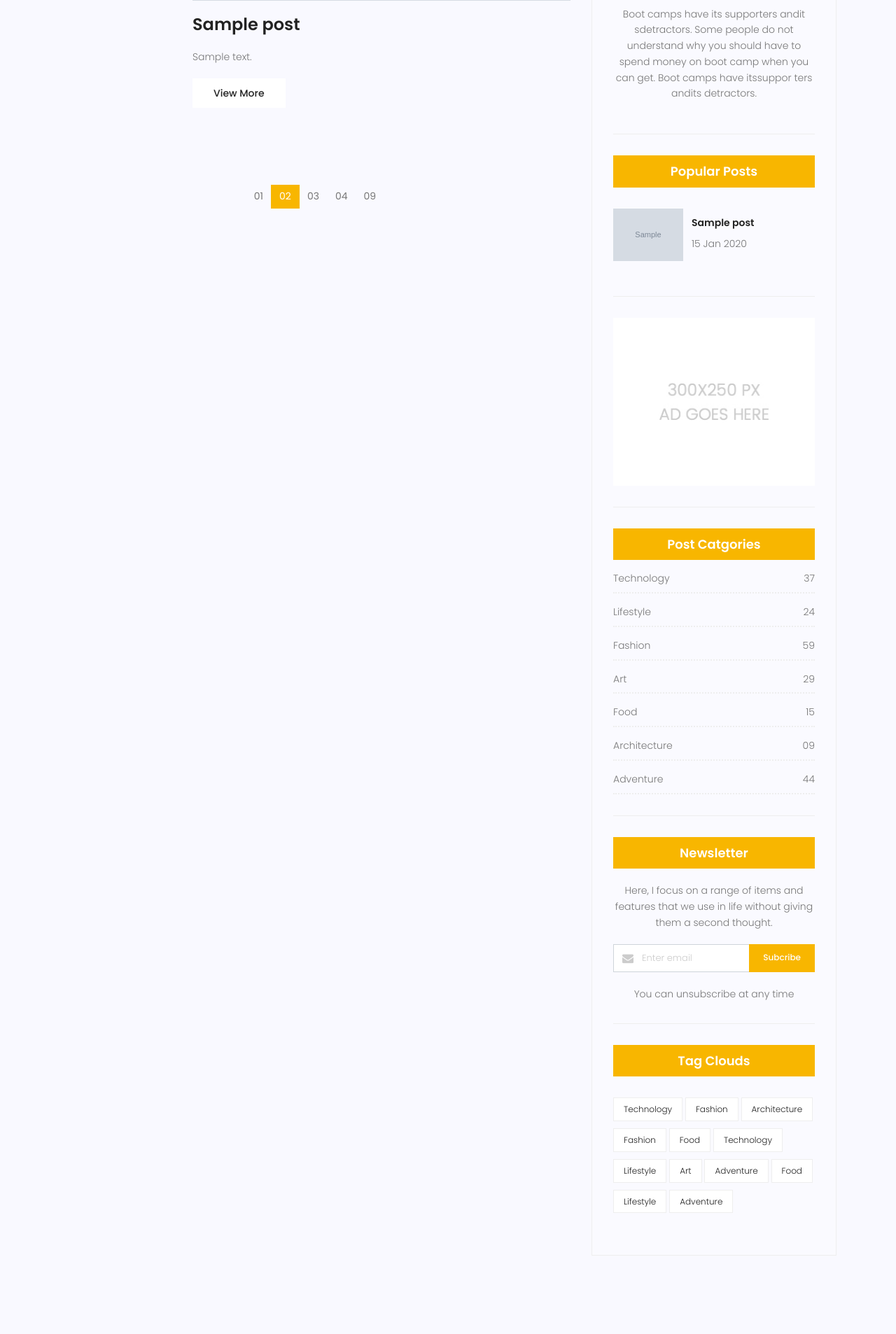
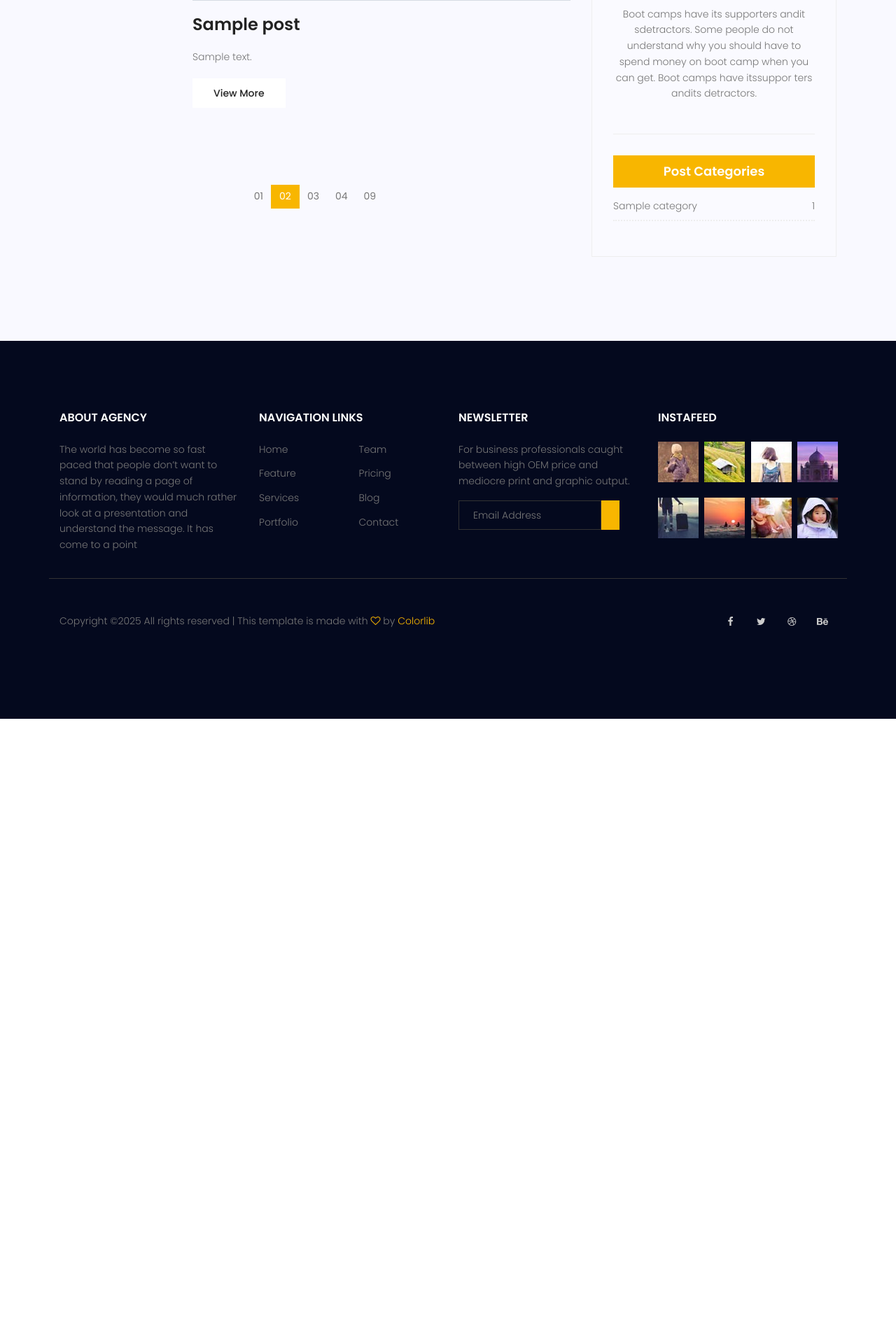
Before and after one commit to Navideyar/mysite, a Django app: page /blog/ in a window 1280 px wide. Shown: the part 1486-3392 px from the top of the page at 70% size. After the commit the page ends 2513 px from the top, so only its background shows below. Run offline with Django 4.2, Linux system fonts and the light colour scheme; tables that the repository leaves empty hold one stand-in row (values such as "Sample post"); grey boxes marked "Sample" are stand-in pictures; some libraries are stand-ins or nearby versions.

Commit message:
fix post categories

```diff
--- a/blog/templatetags/blog_tags.py
+++ b/blog/templatetags/blog_tags.py
@@ -1,5 +1,5 @@
 from django import template
-from blog.models import Post
+from blog.models import Post, Category
 register = template.Library()
 
 @register.simple_tag(name='totalposts')
@@ -20,3 +20,12 @@ def snippet(value, arg):
 def latestpost(arg=3):
     posts = Post.objects.filter(status=1).order_by('-published_date')[:arg]
     return {'posts': posts}
+
+@register.inclusion_tag('blog/blog-post-categories.html')
+def postcategories():
+    posts = Post.objects.filter(status=1)
+    categories = Category.objects.all()
+    cat_dict = {}
+    for name in categories:
+        cat_dict[name] = posts.filter(category=name).count()
+    return {'categories': cat_dict}
--- a/templates/blog/blog-home.html
+++ b/templates/blog/blog-home.html
@@ -1,4 +1,9 @@
-{% extends 'base.html' %} {% load static %} {% block content %}
+{% extends 'base.html' %}
+{% load static %}
+{% load blog_tags %}
+
+{% block content %}
+
 <!-- start banner Area -->
 <section
   class="banner-area relative blog-home-banner"
@@ -213,11 +218,8 @@
         <div class="widget-wrap">
           {% include "blog/blog-search.html" %}
           {% include "blog/blog-writer.html" %}
-          {% include "blog/blog-popular-post.html" %}
-          {% include "blog/blog-ads.html" %}
-          {% include "blog/blog-post-categories.html" %}
-          {% include "blog/blog-newsletter.html" %}
-          {% include "blog/blog-tags.html" %}
+          {% postcategories %}
+
         </div>
       </div>
     </div>
--- a/templates/blog/blog-post-categories.html
+++ b/templates/blog/blog-post-categories.html
@@ -1,49 +1,16 @@
 {% load static %}
 
 <div class="single-sidebar-widget post-category-widget">
-    <h4 class="category-title">Post Catgories</h4>
+    <h4 class="category-title">Post Categories</h4>
     <ul class="cat-list">
+
+      {% for name, count in categories.items %}
       <li>
         <a href="#" class="d-flex justify-content-between">
-          <p>Technology</p>
-          <p>37</p>
+          <p>{{ name }}</p>
+          <p>{{ count }}</p>
         </a>
       </li>
-      <li>
-        <a href="#" class="d-flex justify-content-between">
-          <p>Lifestyle</p>
-          <p>24</p>
-        </a>
-      </li>
-      <li>
-        <a href="#" class="d-flex justify-content-between">
-          <p>Fashion</p>
-          <p>59</p>
-        </a>
-      </li>
-      <li>
-        <a href="#" class="d-flex justify-content-between">
-          <p>Art</p>
-          <p>29</p>
-        </a>
-      </li>
-      <li>
-        <a href="#" class="d-flex justify-content-between">
-          <p>Food</p>
-          <p>15</p>
-        </a>
-      </li>
-      <li>
-        <a href="#" class="d-flex justify-content-between">
-          <p>Architecture</p>
-          <p>09</p>
-        </a>
-      </li>
-      <li>
-        <a href="#" class="d-flex justify-content-between">
-          <p>Adventure</p>
-          <p>44</p>
-        </a>
-      </li>
+     {% endfor %}
     </ul>
   </div>
```
